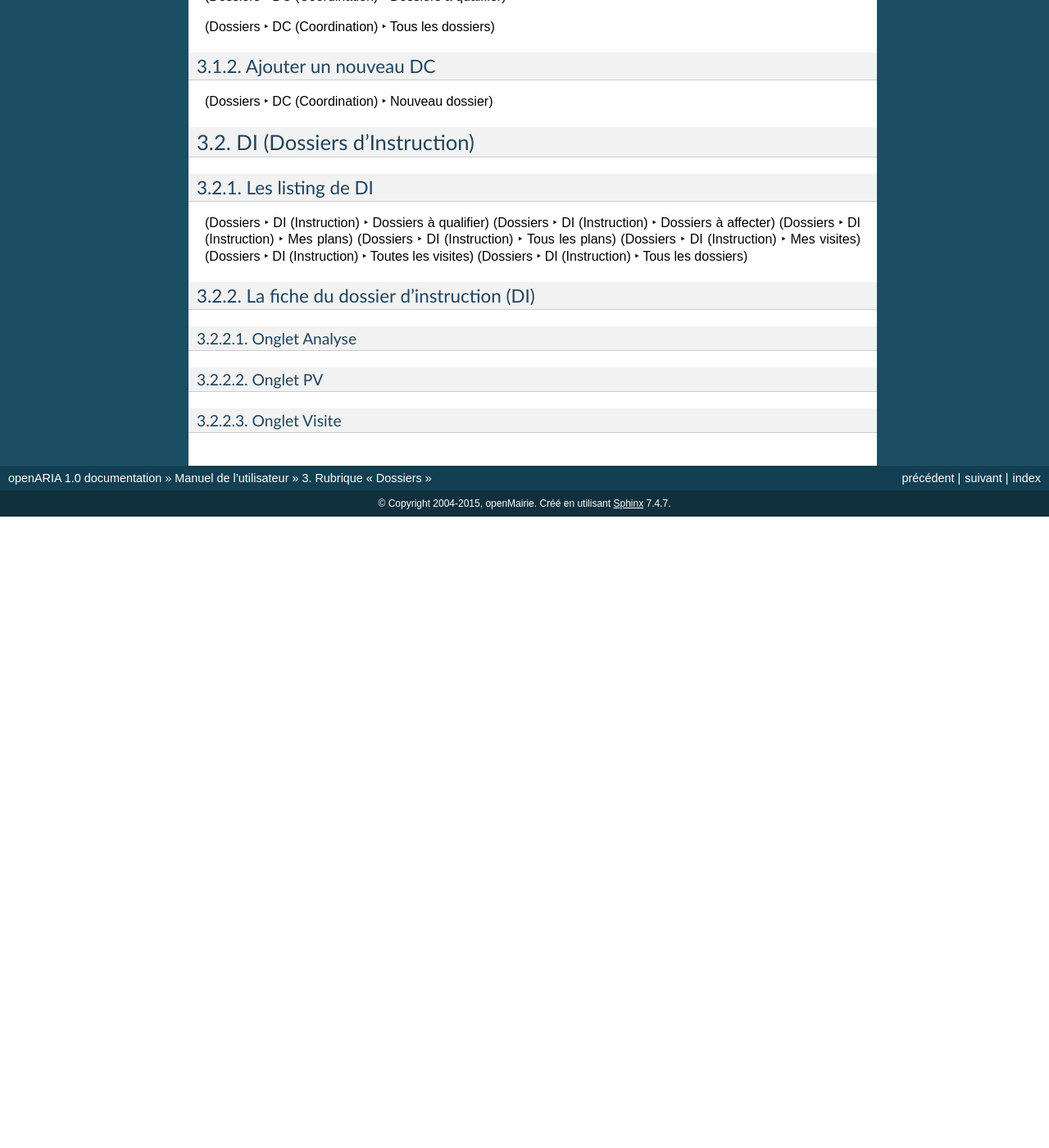
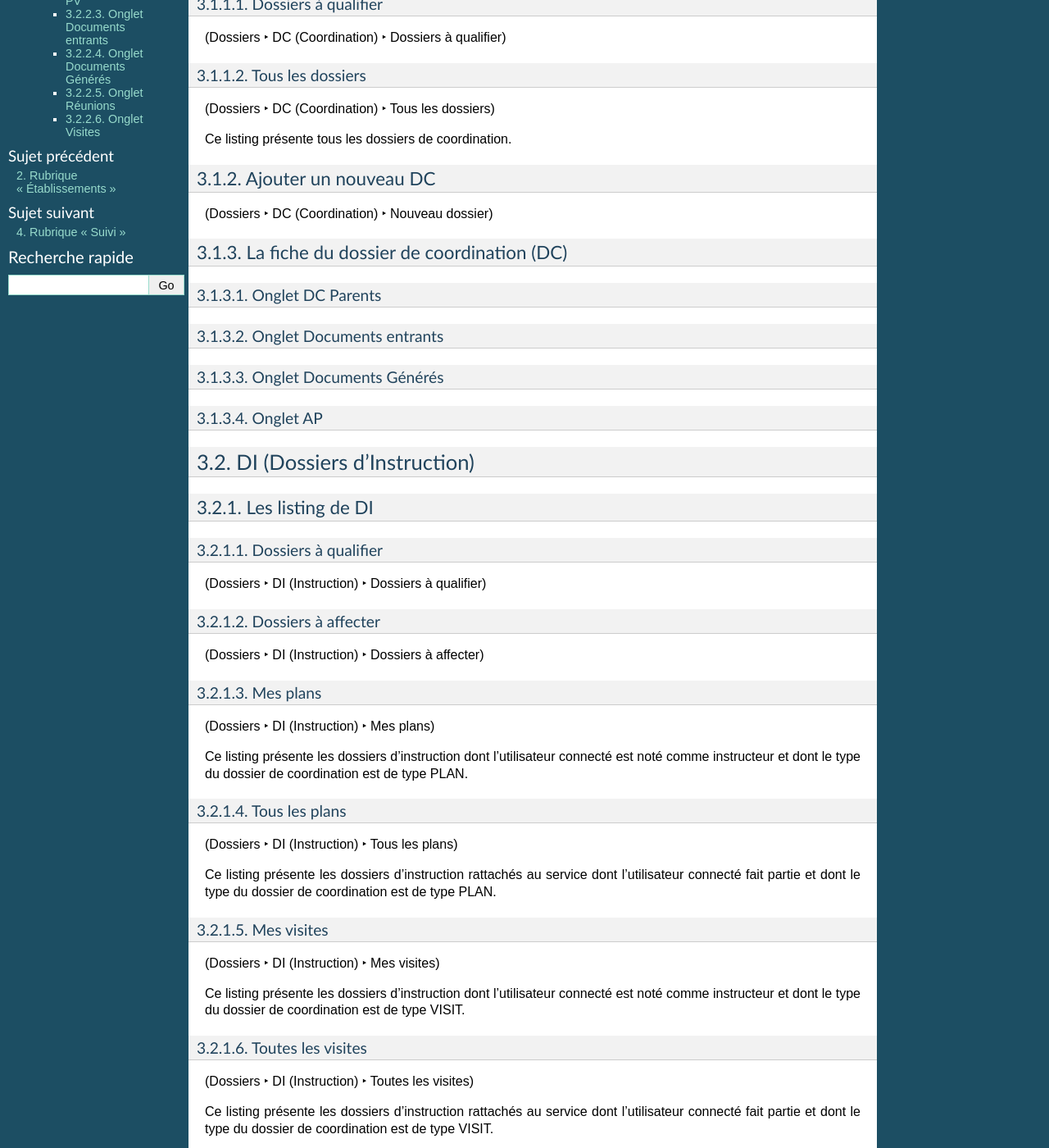
Before and after one commit to jcerini/openaria-documentation, a Sphinx documentation site: the page built from source/manuel_utilisateur/dossiers/index.rst, in a window 1280 px wide and 1400 px high, scrolled down 897 px. Shown: the whole window at 82% size. Built offline with Sphinx 7.4.7, drawn with Linux system fonts in a browser that asks for light colours; before the commit the page ends 1527 px from its top, so only the background shows below that; some of the changed text lies outside the part shown.

```diff
--- a/source/manuel_utilisateur/dossiers/index.rst
+++ b/source/manuel_utilisateur/dossiers/index.rst
@@ -23,16 +23,43 @@ DC (Dossiers de Coordination)
 Les listing de DC
 -----------------
 
+Dossiers à qualifier
+####################
 
 (:menuselection:`Dossiers --> DC (Coordination) --> Dossiers à qualifier`)
 
+
+Tous les dossiers
+#################
+
 (:menuselection:`Dossiers --> DC (Coordination) --> Tous les dossiers`)
+
+Ce listing présente tous les dossiers de coordination.
 
 
 Ajouter un nouveau DC
 ---------------------
 
 (:menuselection:`Dossiers --> DC (Coordination) --> Nouveau dossier`)
+
+
+La fiche du dossier de coordination (DC)
+----------------------------------------
+
+Onglet DC Parents
+#################
+
+
+Onglet Documents entrants
+#########################
+
+
+Onglet Documents Générés
+########################
+
+
+Onglet AP
+#########
 
 
 
@@ -42,17 +69,58 @@ DI (Dossiers d'Instruction)
 Les listing de DI
 -----------------
 
+Dossiers à qualifier
+####################
+
 (:menuselection:`Dossiers --> DI (Instruction) --> Dossiers à qualifier`)
+
+
+Dossiers à affecter
+###################
+
 (:menuselection:`Dossiers --> DI (Instruction) --> Dossiers à affecter`)
+
+
+Mes plans
+#########
+
 (:menuselection:`Dossiers --> DI (Instruction) --> Mes plans`)
+
+Ce listing présente les dossiers d'instruction dont l'utilisateur connecté est noté comme instructeur et dont le type du dossier de coordination est de type PLAN.
+
+
+Tous les plans
+##############
+
 (:menuselection:`Dossiers --> DI (Instruction) --> Tous les plans`)
+
+Ce listing présente les dossiers d'instruction rattachés au service dont l'utilisateur connecté fait partie et dont le type du dossier de coordination est de type PLAN.
+
+
+Mes visites
+###########
+
 (:menuselection:`Dossiers --> DI (Instruction) --> Mes visites`)
+
+Ce listing présente les dossiers d'instruction dont l'utilisateur connecté est noté comme instructeur et dont le type du dossier de coordination est de type VISIT.
+
+
+Toutes les visites
+##################
+
 (:menuselection:`Dossiers --> DI (Instruction) --> Toutes les visites`)
+
+Ce listing présente les dossiers d'instruction rattachés au service dont l'utilisateur connecté fait partie et dont le type du dossier de coordination est de type VISIT.
+
+
+Tous les dossiers
+#################
+
 (:menuselection:`Dossiers --> DI (Instruction) --> Tous les dossiers`)
+
 
 La fiche du dossier d'instruction (DI)
 --------------------------------------
-
 
 Onglet Analyse
 ##############
@@ -62,5 +130,17 @@ Onglet PV
 #########
 
 
-Onglet Visite
-#############
+Onglet Documents entrants
+#########################
+
+
+Onglet Documents Générés
+########################
+
+
+Onglet Réunions
+###############
+
+
+Onglet Visites
+##############
```
Also changed, not shown: source/manuel_utilisateur/suivi/index.rst (+5 -5 lines), source/manuel_utilisateur/suivi/reunions-action-deplanifier-link.png, source/manuel_utilisateur/suivi/reunions-action-deplanifier-view.png, source/manuel_utilisateur/suivi/reunions-action-meeting-link.png, source/manuel_utilisateur/suivi/reunions-action-meeting-view.png, source/manuel_utilisateur/suivi/reunions-action-numeroter-link.png, source/manuel_utilisateur/suivi/reunions-action-numeroter-view.png, source/manuel_utilisateur/suivi/reunions-action-planifier-link.png, source/manuel_utilisateur/suivi/reunions-action-planifier-nouveau-link.png, source/manuel_utilisateur/suivi/reunions-action-planifier-nouveau-view.png, source/manuel_utilisateur/suivi/reunions-action-planifier-view.png, source/manuel_utilisateur/suivi/reunions-action-supprimer-link.png (added), source/manuel_utilisateur/suivi/reunions-fiche.png, source/manuel_utilisateur/suivi/reunions-form-ajouter.png, 1 more files.
